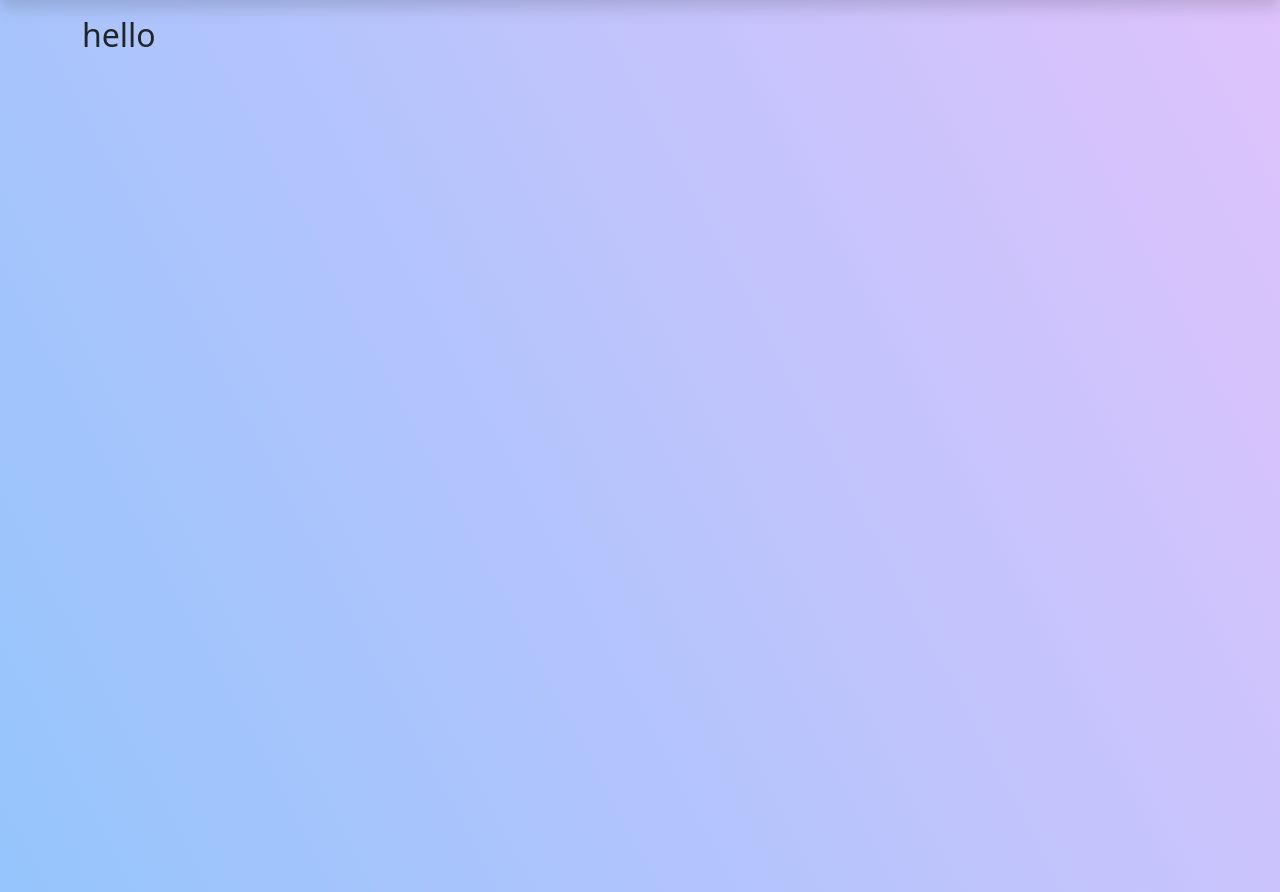
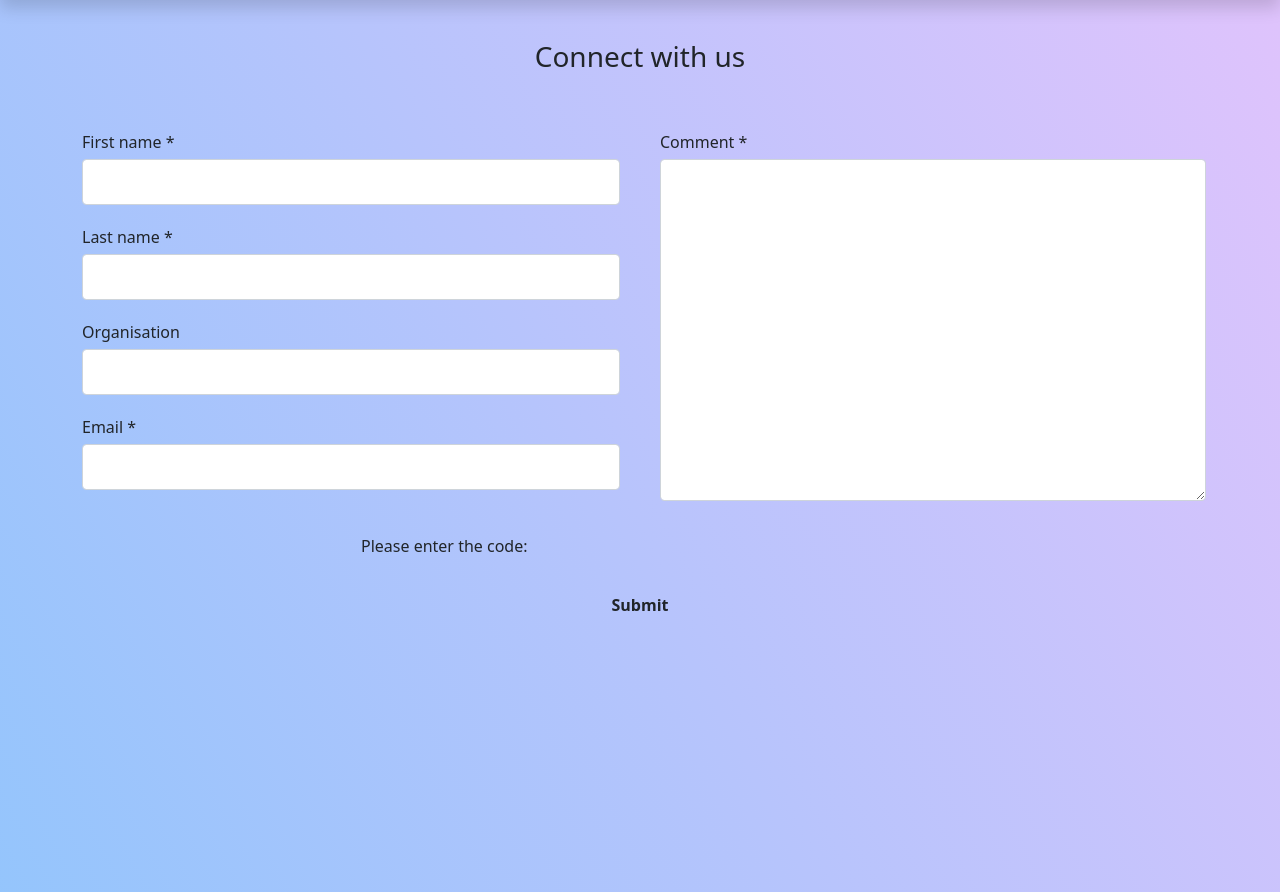
Before and after one commit to MahmudJewel/Django-Celery, a Django app: page / in a window 1280 px wide. Shown: the part 56-948 px from the top of the page. Run offline with Django 4.2, Linux system fonts and the light colour scheme; some libraries are stand-ins or nearby versions; some web fonts are replaced.

Commit message:
contact form added on home page

```diff
--- a/home/views.py
+++ b/home/views.py
@@ -1,7 +1,20 @@
 from django.http import HttpResponse
-from django.shortcuts import render
+from django.shortcuts import render, redirect
+
+from .forms import ContactForm
+from .functions import *
 
 def home(request):
     template_name = 'home.html'
-    return render(request, template_name)
-    # return HttpResponse('Hello world')
+    contact_form = ContactForm()
+    if request.method == 'POST':
+        contact_form = ContactForm(request.POST)
+        if contact_form.is_valid():
+            result = sending_mail(contact_form)
+            if result:
+                # contact_form = ContactForm() # clear the form after sending mail
+                return redirect('success_mail')
+    context = {
+        'contact_form':contact_form
+    }
+    return render(request, template_name, context)
--- /dev/null
+++ b/static/css/contact-us.css
@@ -0,0 +1,15 @@
+.contact-us input{
+    padding: 10px;
+    margin: 5px 0px 20px 0px;
+}
+
+.contact-us input:active{
+    border: 1px solid gray;
+}
+.contact-us textarea{
+    height: 90%;
+    margin-top: 5px;
+}
+.contact-us .btn-submit{
+    padding: 5px 30px;
+}
--- a/templates/home.html
+++ b/templates/home.html
@@ -1,6 +1,69 @@
 {% extends 'base.html' %}
+{% load static %}
+{% load widget_tweaks %}
 {% block content %}
-<section class="container">
-    <h2>hello</h2>
+<head>
+    <link href="{% static 'css/contact-us.css' %}" rel="stylesheet">
+</head>
+<!-- =================> start contact <================= -->
+<section class="contact-us">
+    <div class="container">
+        <br>
+        <h3 class="text-center">Connect with us</h3>
+        <br><br>
+        <form action="" method="post" class="form">
+            {% csrf_token %}
+            <div class="row">
+                <div class="col-md-6">
+                    <div class="me-2">
+                        <div>
+                            <label for="fname">First name <span class="asteriskField"> * </span></label>
+                            {% render_field contact_form.first_name|attr:'required:true' class="form-control" name="fname" id="fname" %}
+                        </div>
+                        <div>
+                            <label for="lname">Last name <span class="asteriskField"> * </span></label>
+                            {% render_field contact_form.last_name|attr:'required:true' class="form-control" name="lname" id="lname" %}
+                        </div>
+                        <div>
+                            <label for="org">Organisation</label>
+                            {% render_field contact_form.org|attr:'' class="form-control" name="org" id="org" %}
+                        </div>
+                        <div>
+                            <label for="email">Email <span class="asteriskField"> * </span> </label>
+                            {% render_field contact_form.email|attr:'required:true' class="form-control" name="email" id="email" %}
+
+                        </div>
+                    </div>
+                </div>
+                <div class="col-md-6">
+                    <label for="comment" class="ms-2">Comment <span class="asteriskField"> * </span> </label>
+                    {% render_field contact_form.comment|attr:'required:true' class="form-control ms-2" name="comment" id="comment" %}
+                </div>
+                <!-- captcha -->
+                <div class="row">
+                    <div class="col-md-3"></div>
+                    <div class="col-md-6">
+                        <br>
+                        <div>
+                            <label for="comment">Please enter the code:</label> <br>
+                            {% render_field contact_form.captcha|attr:'required:true' class="form-control" %}
+                        </div>
+                        <!-- Error message -->
+                        {% for error in contact_form.captcha.errors %}
+                        <ul class="text-danger">
+                            <li>
+                                <p>{{ error }}</p>
+                            </li>
+                        </ul>
+                        {% endfor %}
+                    </div>
+                </div>
+                <div class="text-center my-4">
+                    <button type="submit" class="btn btn-common" style="padding: 10px 80px;"><b>Submit</b></button>
+                </div>
+            </div>
+        </form>
+    </div>
 </section>
+
 {% endblock %}
```
Also changed, not shown: home/functions.py (added, +33 -0 lines), db.sqlite3, home/urls.py (line endings or trailing spaces).
